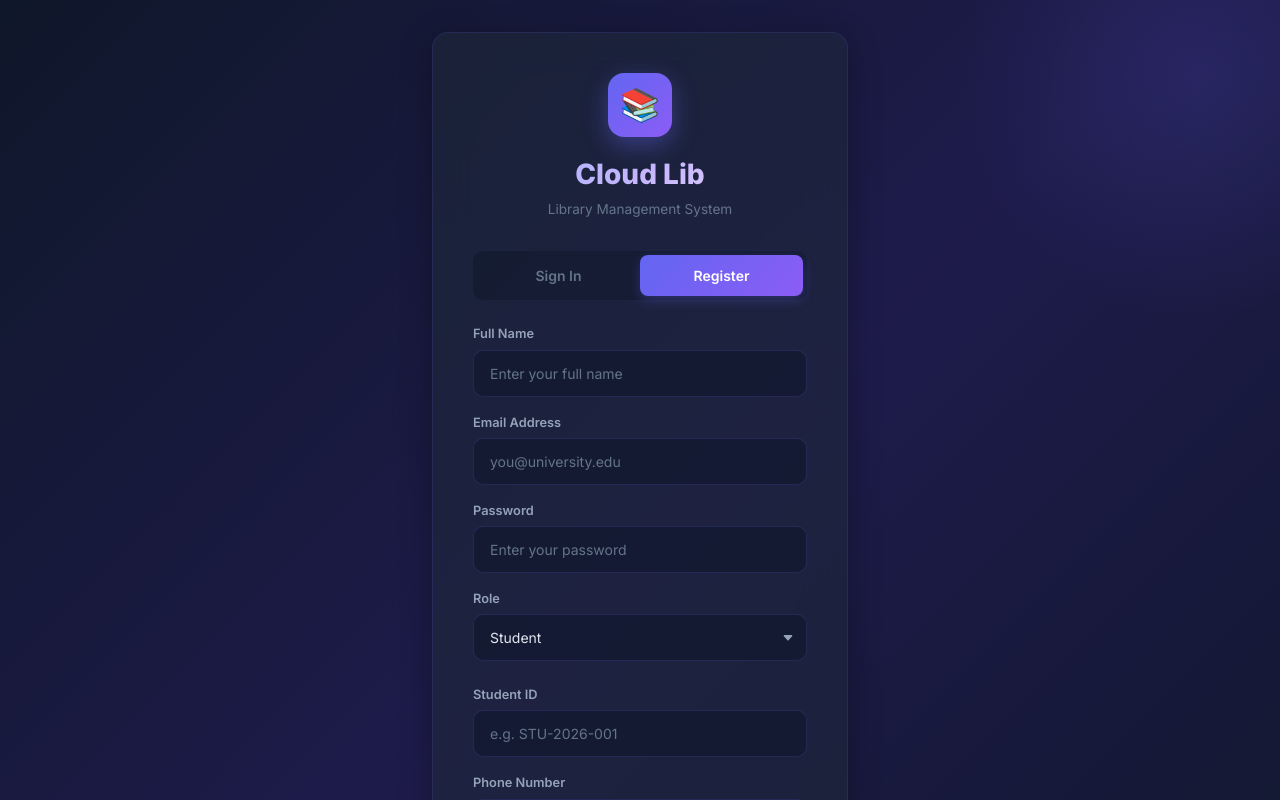
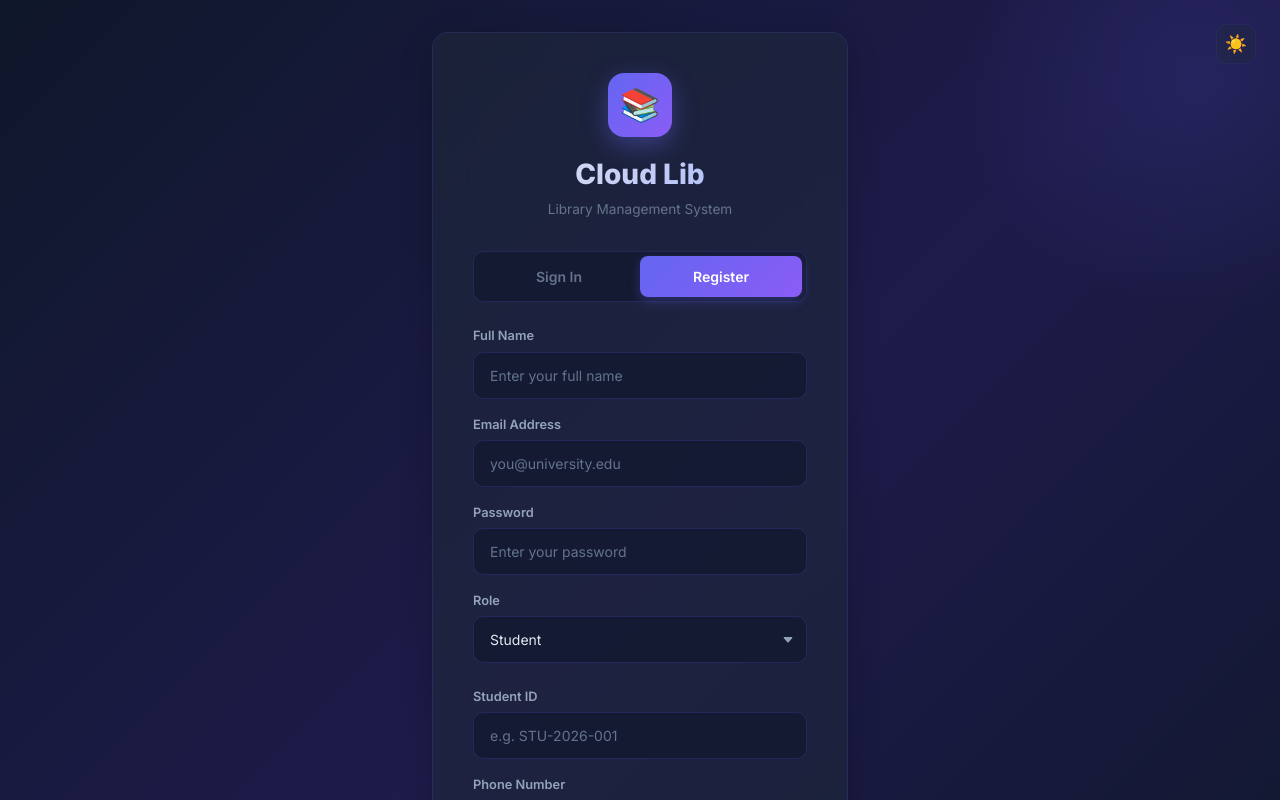
Before and after one commit to Kalharapasan/cloud-lib, a React (Vite) app in the folder frontend/: page / in a window 1280 px wide. Both pictures are taken after a click on the button "Register". Shown: the top 800 px of the page. Built offline with nearby package versions, Linux system fonts and the light colour scheme.

Commit message:
feat: implement AuthContext for state management and add persistent Navbar component with theme toggling

```diff
--- a/frontend/src/components/Navbar.jsx
+++ b/frontend/src/components/Navbar.jsx
@@ -2,7 +2,7 @@ import { useAuth } from '../context/AuthContext';
 import { useNavigate } from 'react-router-dom';
 
 const Navbar = () => {
-  const { user, logout, isAdmin } = useAuth();
+  const { user, logout, isAdmin, theme, toggleTheme } = useAuth();
   const navigate = useNavigate();
 
   const handleLogout = () => {
@@ -43,12 +43,12 @@ const Navbar = () => {
           <h1 style={{
             fontSize: '1.125rem',
             fontWeight: 700,
-            background: 'linear-gradient(135deg, #a5b4fc, #c4b5fd)',
+            background: 'var(--text-title-gradient)',
             WebkitBackgroundClip: 'text',
             WebkitTextFillColor: 'transparent',
             lineHeight: 1.2,
           }}>Cloud Lib</h1>
-          <p style={{ fontSize: '0.65rem', color: '#64748b', letterSpacing: '0.05em', textTransform: 'uppercase' }}>
+          <p style={{ fontSize: '0.65rem', color: 'var(--text-muted)', letterSpacing: '0.05em', textTransform: 'uppercase' }}>
             Library Management System
           </p>
         </div>
@@ -57,7 +57,7 @@ const Navbar = () => {
       {/* User Info */}
       <div style={{ display: 'flex', alignItems: 'center', gap: '1rem' }}>
         <div style={{ textAlign: 'right' }}>
-          <p style={{ fontSize: '0.875rem', fontWeight: 600, color: '#e2e8f0' }}>{user?.Name}</p>
+          <p style={{ fontSize: '0.875rem', fontWeight: 600, color: 'var(--text-main)' }}>{user?.Name}</p>
           <span className={isAdmin ? 'badge badge-admin' : 'badge badge-student'} style={{ fontSize: '0.65rem' }}>
             {user?.Role}
           </span>
@@ -76,6 +76,30 @@ const Navbar = () => {
         }}>
           {user?.Name?.charAt(0)?.toUpperCase()}
         </div>
+
+        {/* Theme Toggle Button */}
+        <button
+          onClick={toggleTheme}
+          style={{
+            background: 'rgba(99, 102, 241, 0.12)',
+            border: '1px solid rgba(99, 102, 241, 0.25)',
+            color: 'var(--text-main)',
+            width: '2.25rem',
+            height: '2.25rem',
+            borderRadius: '0.5rem',
+            cursor: 'pointer',
+            fontSize: '1.1rem',
+            display: 'flex',
+            alignItems: 'center',
+            justifyContent: 'center',
+            transition: 'all 0.2s ease',
+          }}
+          title={theme === 'dark' ? 'Switch to Light Mode' : 'Switch to Dark Mode'}
+          id="theme-toggle-btn"
+        >
+          {theme === 'dark' ? '☀️' : '🌙'}
+        </button>
+
         <button
           onClick={handleLogout}
           style={{
--- a/frontend/src/context/AuthContext.jsx
+++ b/frontend/src/context/AuthContext.jsx
@@ -13,9 +13,11 @@ export const AuthProvider = ({ children }) => {
   const [user, setUser] = useState(null);
   const [token, setToken] = useState(null);
   const [loading, setLoading] = useState(true);
+  const [theme, setTheme] = useState('dark');
 
-  // Restore session on mount
+  // Restore session and theme on mount
   useEffect(() => {
+    // 1. Session restore
     const savedToken = localStorage.getItem('cloudlib_token');
     const savedUser = localStorage.getItem('cloudlib_user');
     if (savedToken && savedUser) {
@@ -23,7 +25,19 @@ export const AuthProvider = ({ children }) => {
       setUser(JSON.parse(savedUser));
     }
     setLoading(false);
+
+    // 2. Theme restore
+    const savedTheme = localStorage.getItem('cloudlib_theme') || 'dark';
+    setTheme(savedTheme);
+    document.documentElement.setAttribute('data-theme', savedTheme);
   }, []);
+
+  const toggleTheme = () => {
+    const nextTheme = theme === 'dark' ? 'light' : 'dark';
+    setTheme(nextTheme);
+    localStorage.setItem('cloudlib_theme', nextTheme);
+    document.documentElement.setAttribute('data-theme', nextTheme);
+  };
 
   const login = async (email, password) => {
     const res = await API.post('/auth/login', { email, password });
@@ -56,12 +70,14 @@ export const AuthProvider = ({ children }) => {
     user,
     token,
     loading,
+    theme,
     isAuthenticated: !!token,
     isAdmin: user?.Role === 'Admin',
     isStudent: user?.Role === 'Student',
     login,
     register,
     logout,
+    toggleTheme
   };
 
   return (
--- a/frontend/src/index.css
+++ b/frontend/src/index.css
@@ -1,8 +1,57 @@
 @import "tailwindcss";
 
 /* ============================================================
-   Cloud Lib — Custom Theme Layer (Tailwind v4)
+   Cloud Lib — Theme-Responsive CSS System (Light & Dark)
    ============================================================ */
+
+/* Theme variables declaration */
+:root {
+  --font-sans: 'Inter', ui-sans-serif, system-ui, sans-serif;
+
+  /* Default Dark Mode (Base theme) */
+  --bg-gradient: linear-gradient(135deg, #0f172a 0%, #1e1b4b 50%, #0f172a 100%);
+  --text-main: #e2e8f0;
+  --text-title-gradient: linear-gradient(135deg, #e2e8f0, #a5b4fc);
+  --text-muted: #64748b;
+  --text-sub: #94a3b8;
+  --card-bg: rgba(30, 41, 59, 0.6);
+  --card-bg-light: rgba(30, 41, 59, 0.4);
+  --card-border: rgba(99, 102, 241, 0.15);
+  --card-border-light: rgba(99, 102, 241, 0.1);
+  --input-bg: rgba(15, 23, 42, 0.6);
+  --input-border: rgba(99, 102, 241, 0.2);
+  --select-option-bg: #1e293b;
+  --table-th-bg: rgba(99, 102, 241, 0.15);
+  --table-th-text: #a5b4fc;
+  --table-row-hover: rgba(99, 102, 241, 0.06);
+  --table-border: rgba(99, 102, 241, 0.08);
+  --scroll-track: #1e293b;
+  --scroll-thumb: #4f46e5;
+  --scroll-thumb-hover: #6366f1;
+}
+
+[data-theme="light"] {
+  /* Light Mode theme overrides */
+  --bg-gradient: linear-gradient(135deg, #f8fafc 0%, #eef2ff 50%, #f8fafc 100%);
+  --text-main: #0f172a;
+  --text-title-gradient: linear-gradient(135deg, #1e1b4b, #4f46e5);
+  --text-muted: #64748b;
+  --text-sub: #475569;
+  --card-bg: rgba(255, 255, 255, 0.7);
+  --card-bg-light: rgba(255, 255, 255, 0.45);
+  --card-border: rgba(99, 102, 241, 0.25);
+  --card-border-light: rgba(99, 102, 241, 0.15);
+  --input-bg: rgba(255, 255, 255, 0.8);
+  --input-border: rgba(99, 102, 241, 0.3);
+  --select-option-bg: #ffffff;
+  --table-th-bg: rgba(99, 102, 241, 0.1);
+  --table-th-text: #4f46e5;
+  --table-row-hover: rgba(99, 102, 241, 0.04);
+  --table-border: rgba(99, 102, 241, 0.12);
+  --scroll-track: #e2e8f0;
+  --scroll-thumb: #6366f1;
+  --scroll-thumb-hover: #4f46e5;
+}
 
 @theme {
   --font-sans: 'Inter', ui-sans-serif, system-ui, sans-serif;
@@ -41,9 +90,10 @@
 
 body {
   font-family: var(--font-sans);
-  background: linear-gradient(135deg, #0f172a 0%, #1e1b4b 50%, #0f172a 100%);
-  color: #e2e8f0;
+  background: var(--bg-gradient);
+  color: var(--text-main);
   min-height: 100vh;
+  transition: background 0.3s ease, color 0.3s ease;
   -webkit-font-smoothing: antialiased;
   -moz-osx-font-smoothing: grayscale;
 }
@@ -53,31 +103,33 @@ body {
   width: 8px;
 }
 ::-webkit-scrollbar-track {
-  background: #1e293b;
+  background: var(--scroll-track);
 }
 ::-webkit-scrollbar-thumb {
-  background: #4f46e5;
+  background: var(--scroll-thumb);
   border-radius: 4px;
 }
 ::-webkit-scrollbar-thumb:hover {
-  background: #6366f1;
+  background: var(--scroll-thumb-hover);
 }
 
 /* ── Glass Card Effect ─────────────────────────────────────── */
 .glass-card {
-  background: rgba(30, 41, 59, 0.6);
+  background: var(--card-bg);
   backdrop-filter: blur(20px);
   -webkit-backdrop-filter: blur(20px);
-  border: 1px solid rgba(99, 102, 241, 0.15);
+  border: 1px solid var(--card-border);
   border-radius: 1rem;
-  box-shadow: 0 8px 32px rgba(0, 0, 0, 0.3);
+  box-shadow: 0 8px 32px rgba(0, 0, 0, 0.2);
+  transition: all 0.3s ease;
 }
 
 .glass-card-light {
-  background: rgba(30, 41, 59, 0.4);
+  background: var(--card-bg-light);
   backdrop-filter: blur(12px);
-  border: 1px solid rgba(99, 102, 241, 0.1);
+  border: 1px solid var(--card-border-light);
   border-radius: 0.75rem;
+  transition: all 0.3s ease;
 }
 
 /* ── Gradient Button ───────────────────────────────────────── */
@@ -108,11 +160,11 @@ body {
 
 /* ── Input Styling ─────────────────────────────────────────── */
 .input-glass {
-  background: rgba(15, 23, 42, 0.6);
-  border: 1px solid rgba(99, 102, 241, 0.2);
+  background: var(--input-bg);
+  border: 1px solid var(--input-border);
   border-radius: 0.625rem;
   padding: 0.75rem 1rem;
-  color: #e2e8f0;
+  color: var(--text-main);
   font-size: 0.875rem;
   transition: all 0.3s ease;
   width: 100%;
@@ -123,16 +175,16 @@ body {
   box-shadow: 0 0 0 3px rgba(99, 102, 241, 0.15);
 }
 .input-glass::placeholder {
-  color: #64748b;
+  color: var(--text-muted);
 }
 
 /* ── Select Styling ────────────────────────────────────────── */
 .select-glass {
-  background: rgba(15, 23, 42, 0.6);
-  border: 1px solid rgba(99, 102, 241, 0.2);
+  background: var(--input-bg);
+  border: 1px solid var(--input-border);
   border-radius: 0.625rem;
   padding: 0.75rem 1rem;
-  color: #e2e8f0;
+  color: var(--text-main);
   font-size: 0.875rem;
   transition: all 0.3s ease;
   width: 100%;
@@ -149,8 +201,8 @@ body {
   box-shadow: 0 0 0 3px rgba(99, 102, 241, 0.15);
 }
 .select-glass option {
-  background: #1e293b;
-  color: #e2e8f0;
+  background: var(--select-option-bg);
+  color: var(--text-main);
 }
 
 /* ── Table Styling ─────────────────────────────────────────── */
@@ -160,8 +212,8 @@ body {
   border-spacing: 0;
 }
 .table-glass thead th {
-  background: rgba(99, 102, 241, 0.15);
-  color: #a5b4fc;
+  background: var(--table-th-bg);
+  color: var(--table-th-text);
   padding: 0.875rem 1rem;
   text-align: left;
   font-weight: 600;
@@ -179,11 +231,11 @@ body {
   transition: background 0.2s ease;
 }
 .table-glass tbody tr:hover {
-  background: rgba(99, 102, 241, 0.06);
+  background: var(--table-row-hover);
 }
 .table-glass tbody td {
   padding: 0.75rem 1rem;
-  border-bottom: 1px solid rgba(99, 102, 241, 0.08);
+  border-bottom: 1px solid var(--table-border);
   font-size: 0.875rem;
 }
 
@@ -280,15 +332,15 @@ body {
   border-bottom: none;
   cursor: pointer;
   transition: all 0.2s ease;
-  color: #94a3b8;
+  color: var(--text-sub);
   background: transparent;
 }
 .tab-btn:hover {
-  color: #e2e8f0;
+  color: var(--text-main);
   background: rgba(99, 102, 241, 0.06);
 }
 .tab-btn.active {
-  color: #a5b4fc;
-  background: rgba(30, 41, 59, 0.6);
-  border-color: rgba(99, 102, 241, 0.15);
+  color: var(--table-th-text);
+  background: var(--card-bg);
+  border-color: var(--card-border);
 }
--- a/frontend/src/pages/LoginPage.jsx
+++ b/frontend/src/pages/LoginPage.jsx
@@ -14,7 +14,7 @@ const LoginPage = () => {
   const [error, setError] = useState('');
   const [loading, setLoading] = useState(false);
 
-  const { login, register } = useAuth();
+  const { login, register, theme, toggleTheme } = useAuth();
   const navigate = useNavigate();
 
   const handleSubmit = async (e) => {
@@ -63,13 +63,39 @@ const LoginPage = () => {
       position: 'relative',
       overflow: 'hidden',
     }}>
+      {/* Floating Theme Toggle (Top Right) */}
+      <button
+        onClick={toggleTheme}
+        style={{
+          position: 'absolute',
+          top: '1.5rem',
+          right: '1.5rem',
+          background: 'var(--card-bg-light)',
+          border: '1px solid var(--card-border-light)',
+          color: 'var(--text-main)',
+          width: '2.5rem',
+          height: '2.5rem',
+          borderRadius: '0.625rem',
+          cursor: 'pointer',
+          fontSize: '1.1rem',
+          display: 'flex',
+          alignItems: 'center',
+          justifyContent: 'center',
+          transition: 'all 0.3s ease',
+          zIndex: 10,
+        }}
+        title={theme === 'dark' ? 'Switch to Light Mode' : 'Switch to Dark Mode'}
+      >
+        {theme === 'dark' ? '☀️' : '🌙'}
+      </button>
+
       {/* Background Decoration */}
       <div style={{
         position: 'absolute',
         width: '30rem',
         height: '30rem',
         borderRadius: '50%',
-        background: 'radial-gradient(circle, rgba(99,102,241,0.15) 0%, transparent 70%)',
+        background: 'radial-gradient(circle, rgba(99,102,241,0.12) 0%, transparent 70%)',
         top: '-10rem',
         right: '-10rem',
         pointerEvents: 'none',
@@ -79,7 +105,7 @@ const LoginPage = () => {
         width: '25rem',
         height: '25rem',
         borderRadius: '50%',
-        background: 'radial-gradient(circle, rgba(139,92,246,0.1) 0%, transparent 70%)',
+        background: 'radial-gradient(circle, rgba(139,92,246,0.08) 0%, transparent 70%)',
         bottom: '-8rem',
         left: '-8rem',
         pointerEvents: 'none',
@@ -110,14 +136,14 @@ const LoginPage = () => {
           <h1 style={{
             fontSize: '1.75rem',
             fontWeight: 800,
-            background: 'linear-gradient(135deg, #a5b4fc, #c4b5fd, #e9d5ff)',
+            background: 'var(--text-title-gradient)',
             WebkitBackgroundClip: 'text',
             WebkitTextFillColor: 'transparent',
             marginBottom: '0.25rem',
           }}>Cloud Lib</h1>
           <p style={{
             fontSize: '0.85rem',
-            color: '#64748b',
+            color: 'var(--text-muted)',
           }}>Library Management System</p>
         </div>
 
@@ -126,7 +152,8 @@ const LoginPage = () => {
           display: 'flex',
           marginBottom: '1.5rem',
           borderRadius: '0.625rem',
-          background: 'rgba(15,23,42,0.5)',
+          background: 'var(--input-bg)',
+          border: '1px solid var(--input-border)',
           padding: '0.25rem',
         }}>
           <button
@@ -142,7 +169,7 @@ const LoginPage = () => {
               fontWeight: 600,
               transition: 'all 0.3s ease',
               background: isLogin ? 'linear-gradient(135deg, #6366f1, #8b5cf6)' : 'transparent',
-              color: isLogin ? 'white' : '#64748b',
+              color: isLogin ? 'white' : 'var(--text-muted)',
               boxShadow: isLogin ? '0 4px 12px rgba(99,102,241,0.3)' : 'none',
             }}
           >Sign In</button>
@@ -159,7 +186,7 @@ const LoginPage = () => {
               fontWeight: 600,
               transition: 'all 0.3s ease',
               background: !isLogin ? 'linear-gradient(135deg, #6366f1, #8b5cf6)' : 'transparent',
-              color: !isLogin ? 'white' : '#64748b',
+              color: !isLogin ? 'white' : 'var(--text-muted)',
               boxShadow: !isLogin ? '0 4px 12px rgba(99,102,241,0.3)' : 'none',
             }}
           >Register</button>
@@ -184,7 +211,7 @@ const LoginPage = () => {
         <form onSubmit={handleSubmit}>
           {!isLogin && (
             <div style={{ marginBottom: '1rem' }}>
-              <label style={{ display: 'block', fontSize: '0.8rem', color: '#94a3b8', marginBottom: '0.375rem', fontWeight: 600 }}>
+              <label style={{ display: 'block', fontSize: '0.8rem', color: 'var(--text-sub)', marginBottom: '0.375rem', fontWeight: 600 }}>
                 Full Name
               </label>
               <input
@@ -199,7 +226,7 @@ const LoginPage = () => {
           )}
 
           <div style={{ marginBottom: '1rem' }}>
-            <label style={{ display: 'block', fontSize: '0.8rem', color: '#94a3b8', marginBottom: '0.375rem', fontWeight: 600 }}>
+            <label style={{ display: 'block', fontSize: '0.8rem', color: 'var(--text-sub)', marginBottom: '0.375rem', fontWeight: 600 }}>
               Email Address
             </label>
             <input
@@ -214,7 +241,7 @@ const LoginPage = () => {
           </div>
 
           <div style={{ marginBottom: '1rem' }}>
-            <label style={{ display: 'block', fontSize: '0.8rem', color: '#94a3b8', marginBottom: '0.375rem', fontWeight: 600 }}>
+            <label style={{ display: 'block', fontSize: '0.8rem', color: 'var(--text-sub)', marginBottom: '0.375rem', fontWeight: 600 }}>
               Password
             </label>
             <input
@@ -232,7 +259,7 @@ const LoginPage = () => {
           {!isLogin && (
             <>
               <div style={{ marginBottom: '1.5rem' }}>
-                <label style={{ display: 'block', fontSize: '0.8rem', color: '#94a3b8', marginBottom: '0.375rem', fontWeight: 600 }}>
+                <label style={{ display: 'block', fontSize: '0.8rem', color: 'var(--text-sub)', marginBottom: '0.375rem', fontWeight: 600 }}>
                   Role
                 </label>
                 <select
@@ -249,7 +276,7 @@ const LoginPage = () => {
               {role === 'Student' && (
                 <>
                   <div style={{ marginBottom: '1rem' }}>
-                    <label style={{ display: 'block', fontSize: '0.8rem', color: '#94a3b8', marginBottom: '0.375rem', fontWeight: 600 }}>
+                    <label style={{ display: 'block', fontSize: '0.8rem', color: 'var(--text-sub)', marginBottom: '0.375rem', fontWeight: 600 }}>
                       Student ID
                     </label>
                     <input
@@ -263,7 +290,7 @@ const LoginPage = () => {
                     />
                   </div>
                   <div style={{ marginBottom: '1rem' }}>
-                    <label style={{ display: 'block', fontSize: '0.8rem', color: '#94a3b8', marginBottom: '0.375rem', fontWeight: 600 }}>
+                    <label style={{ display: 'block', fontSize: '0.8rem', color: 'var(--text-sub)', marginBottom: '0.375rem', fontWeight: 600 }}>
                       Phone Number
                     </label>
                     <input
@@ -276,7 +303,7 @@ const LoginPage = () => {
                     />
                   </div>
                   <div style={{ marginBottom: '1rem' }}>
-                    <label style={{ display: 'block', fontSize: '0.8rem', color: '#94a3b8', marginBottom: '0.375rem', fontWeight: 600 }}>
+                    <label style={{ display: 'block', fontSize: '0.8rem', color: 'var(--text-sub)', marginBottom: '0.375rem', fontWeight: 600 }}>
                       Department
                     </label>
                     <input
@@ -314,7 +341,7 @@ const LoginPage = () => {
           textAlign: 'center',
           marginTop: '1.5rem',
           fontSize: '0.75rem',
-          color: '#475569',
+          color: 'var(--text-muted)',
         }}>
           Powered by AWS Cloud Infrastructure
         </p>
```
